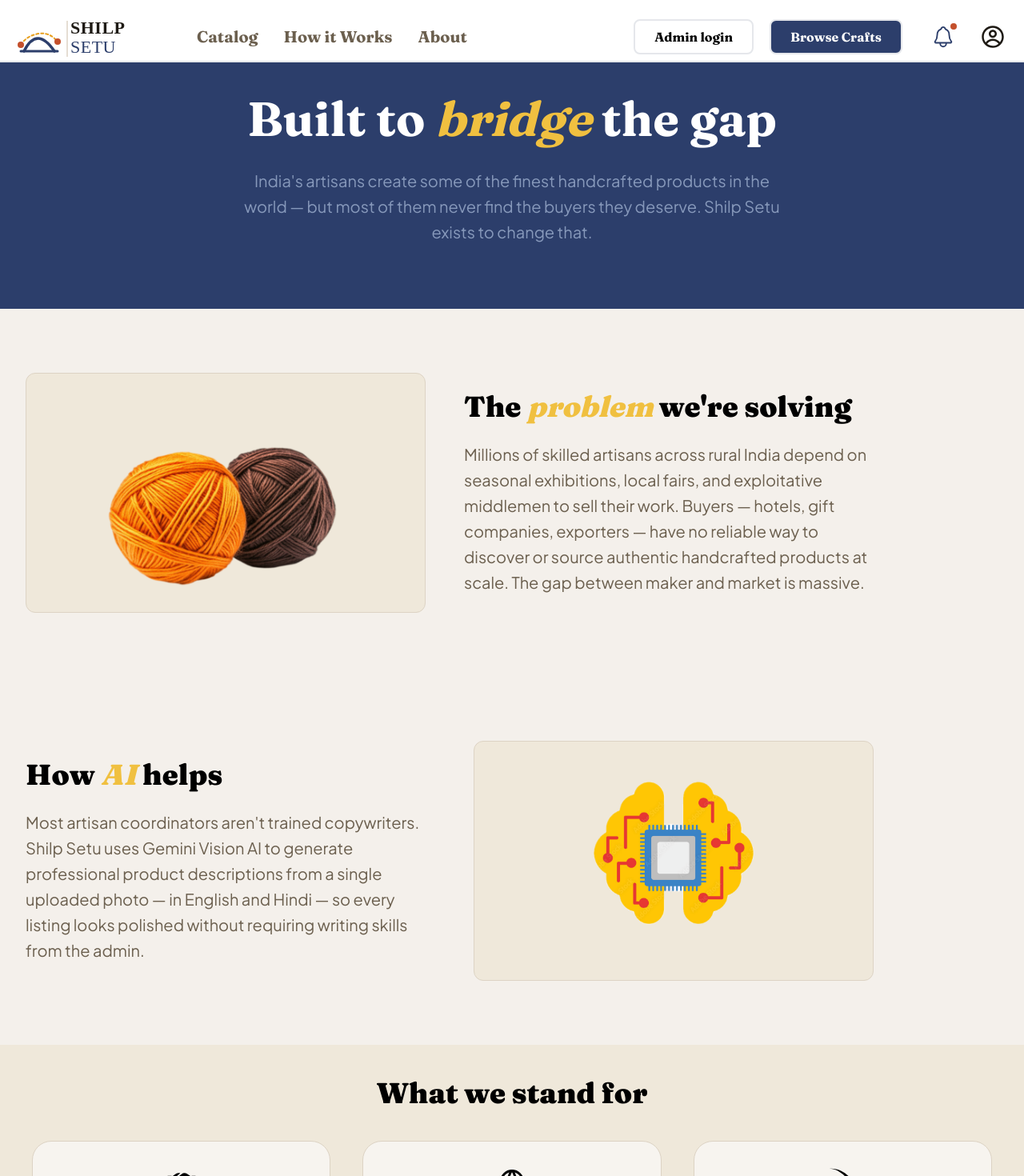
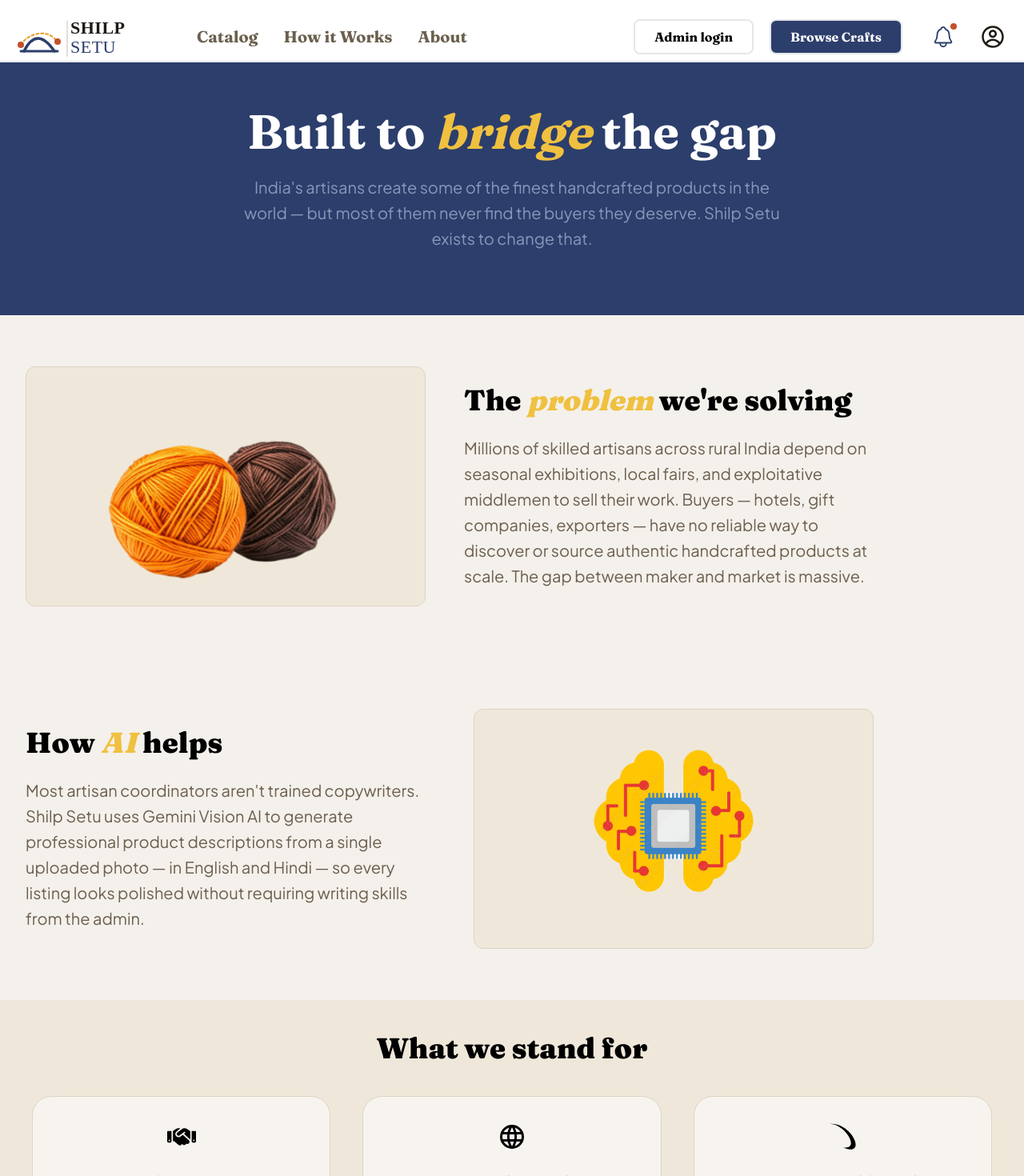
Before and after one commit to Sayyed-Ali/Shilp-Setu, a React (Vite) app in the folder frontend/appFront/: page /about in a window 1280 px wide. Shown: the top 1470 px of the page at 80% size. Built offline with nearby package versions, Linux system fonts and the light colour scheme.

Commit message:
better reponsive about section

```diff
--- a/frontend/appFront/src/components/LeftCard.jsx
+++ b/frontend/appFront/src/components/LeftCard.jsx
@@ -2,7 +2,7 @@
 export default function LeftCard() {
     return (
         <>
-            <div className="max-w-7xl mx-auto flex flex-col lg:flex-row items-center gap-12 px-6 lg:px-8 py-16 lg:py-20">
+            <div className="max-w-7xl mx-auto flex flex-col lg:flex-row items-center gap-12 px-6 lg:px-8 py-16 lg:py-16">
 
                 <div className="w-full max-w-[500px] h-[250px] lg:h-[300px] border border-[#ddd3c4] rounded-xl bg-[#efe8da] flex items-center justify-center">
                     <img
--- a/frontend/appFront/src/components/RightCard.jsx
+++ b/frontend/appFront/src/components/RightCard.jsx
@@ -3,7 +3,7 @@
 export default function RightCard() {
     return (
         <>
-            <div className="max-w-7xl mx-auto flex flex-col lg:flex-row items-center gap-12 px-6 lg:px-8 py-16 lg:py-20">
+            <div className="max-w-7xl mx-auto flex flex-col lg:flex-row items-center gap-12 px-6 lg:px-8 py-16 lg:py-16">
                 <div className="max-w-lg">
                     <h2 className="text-3xl lg:text-4xl font-extrabold font-serif">
                         How <span className="italic text-[#F0C040]">AI</span> helps
--- a/frontend/appFront/src/pages/About.jsx
+++ b/frontend/appFront/src/pages/About.jsx
@@ -13,7 +13,7 @@
             <Navbar />
             {/*top hero section*/}
             <div className="h-auto bg-[#2c3e6b] flex flex-col items-center">
-                <span className="font-serif text-6xl font-bold text-white pt-10 pb-8">
+                <span className="font-serif text-6xl font-bold text-white px-4 pt-14 pb-6">
                     Built to&nbsp;
                     <span className="italic text-[#F0C040]">bridge</span>
                     &nbsp;the gap
@@ -21,7 +21,7 @@
                 <p className="text-[#8799bb] text-xl/8 max-w-2xl text-center pb-20">India's artisans create some of the finest handcrafted products in the world — but most of them never find the buyers they deserve. Shilp Setu exists to change that.</p>
             </div>
 
-            {/*bottom card section*/}
+            {/*middle card section*/}
             <div className="bg-[#f4f0eb]">
                 <LeftCard />
                 <RightCard />
```
